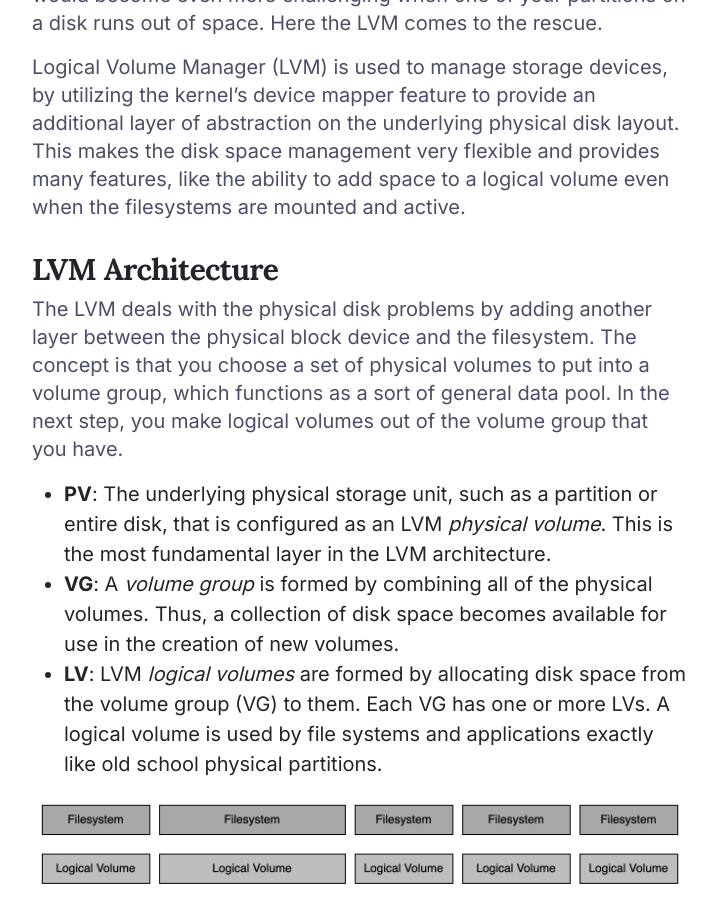
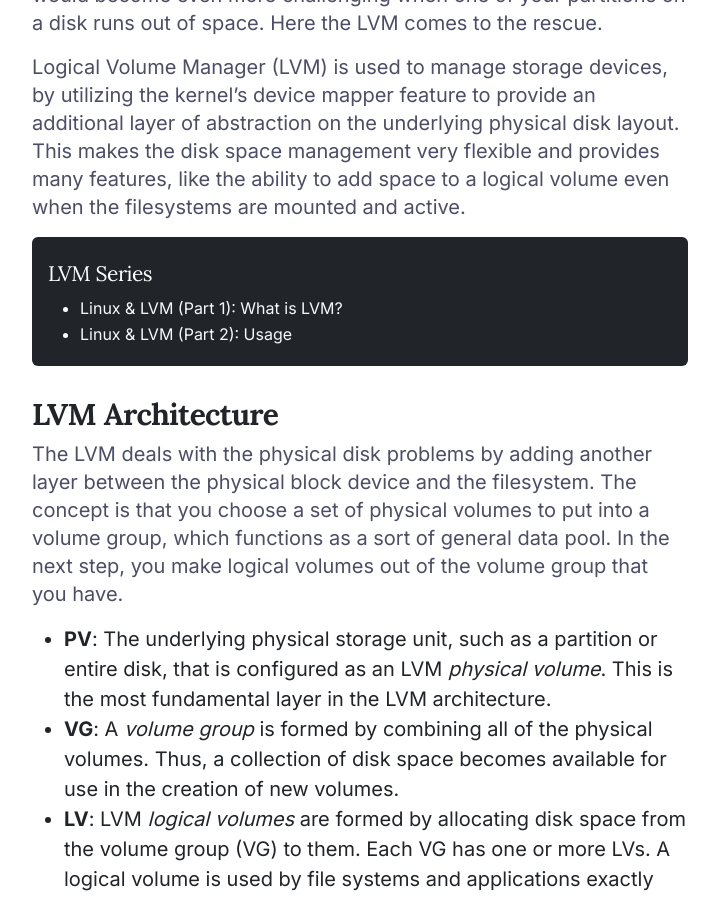
Before and after one commit to akrami/akrami.github.io, a Jekyll site: the page built from blog/_posts/2022-04-07-lvm-part-1.html, in a window 1280 px wide and 900 px high, scrolled down 409 px. Shown: the whole window, without its empty margins (280-999 px from the left). Built offline with Jekyll 4.4.1, drawn with Linux system fonts in a browser that asks for light colours; comment, search, counter and statistics services are not loaded.

Commit message:
lvm series box added to posts

```diff
--- a/blog/_posts/2022-04-07-lvm-part-1.html
+++ b/blog/_posts/2022-04-07-lvm-part-1.html
@@ -18,6 +18,16 @@ comments: true
     This makes the disk space management very flexible and provides many features, like the ability to add space to a logical volume even when the filesystems are mounted and active.
 </p>
 <!--more-->
+
+<div class="text-bg-dark rounded px-3 py-1 fs-6">
+    <h3 class="fw-normal">LVM Series</h3>
+    <ul>
+        <li>
+            <p class="text-light mb-0">Linux & LVM (Part 1): What is LVM?</p>
+        </li>
+        <li><a class="link-light text-decoration-none" href="lvm-part-2">Linux & LVM (Part 2): Usage</a></li>
+    </ul>
+</div>
 
 <h2>LVM Architecture</h2>
 <p>
```
Also changed, not shown: blog/_posts/2023-04-01-lvm-part-2.html (+10 -0 lines).
